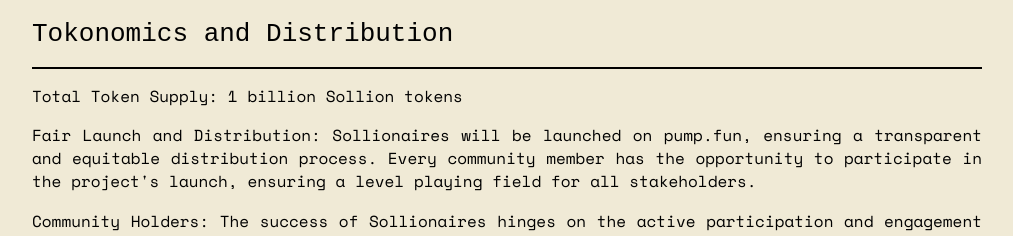
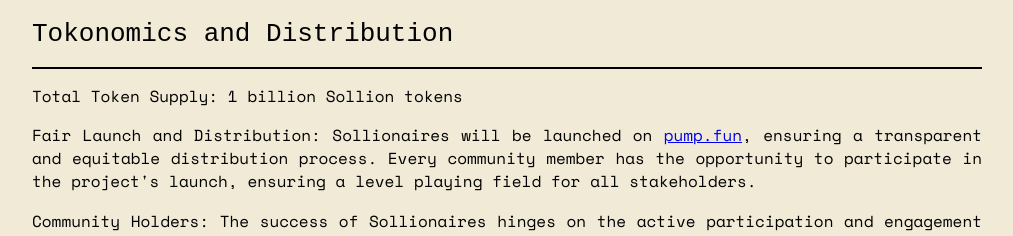
Before and after one commit to Sollionaire/Website, a plain HTML site: page index.html in a window 1280 px wide. Shown: the part 1327-1563 px from the top of the page, without its empty margins (133-1146 px from the left). Drawn offline with nearby package versions, Linux system fonts and the light colour scheme.

Commit message:
Update index.html

```diff
--- a/index.html
+++ b/index.html
@@ -92,7 +92,7 @@ Join us as we embark on this journey to redefine wealth creation, one Sollion at
         Total Token Supply: 1 billion Sollion tokens
       </p>
       <p>
-        Fair Launch and Distribution: Sollionaires will be launched on pump.fun, ensuring a transparent and equitable distribution process. Every community member has the opportunity to participate in the project's launch, ensuring a level playing field for all stakeholders.
+        Fair Launch and Distribution: Sollionaires will be launched on <a href="https://pump.fun/">pump.fun</a>, ensuring a transparent and equitable distribution process. Every community member has the opportunity to participate in the project's launch, ensuring a level playing field for all stakeholders.
       </p>
       <p>
         Community Holders: The success of Sollionaires hinges on the active participation and engagement of its community members. To incentivize long-term holding and commitment, community members are encouraged to hold a substantial stake in Sollion tokens, with each member aiming to hold 100,000 tokens.
```
